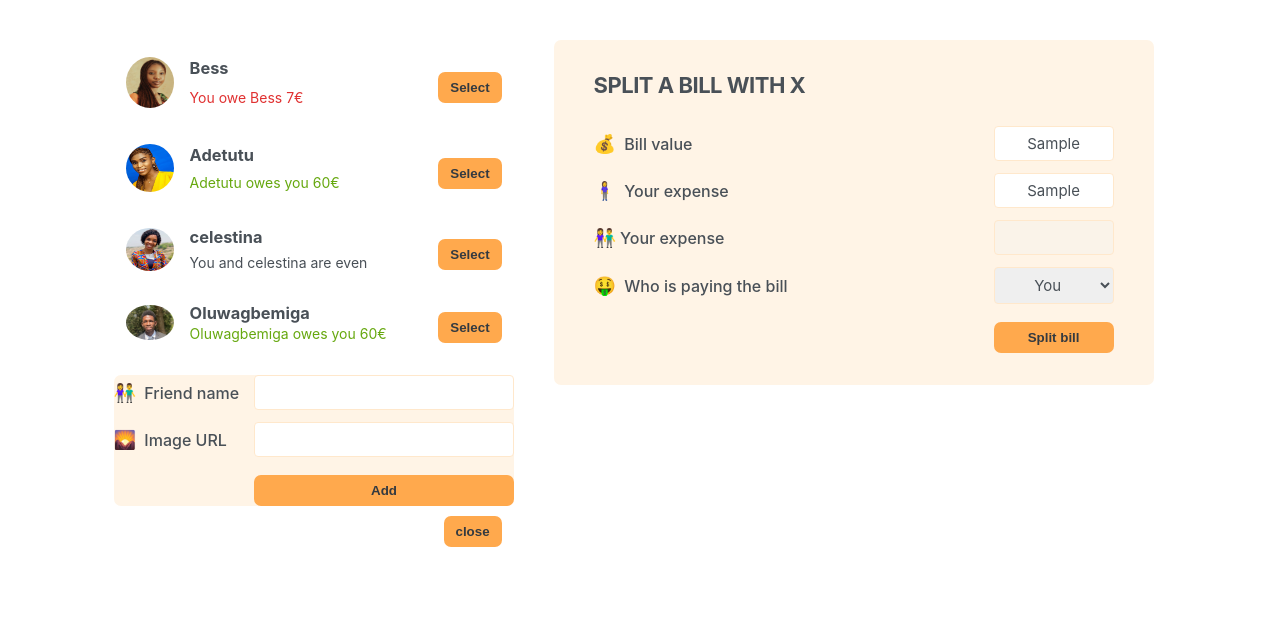
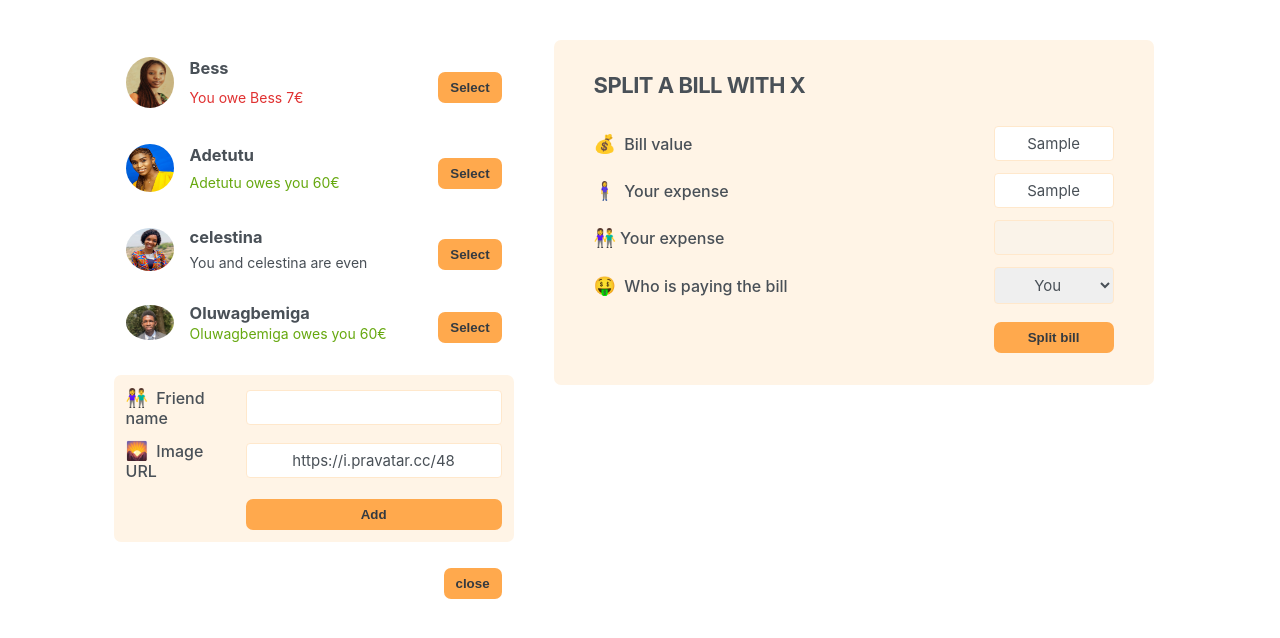
Before and after one commit to Gbangbolaoluwagbemiga/Eat-and-share, a React (Create React App) app: page / in a window 1280 px wide. Both pictures are taken after typing "Sample", "Sample" into the empty fields and a click on the button "Add Friend". Shown: the top 638 px of the page. Built offline with nearby package versions, Linux system fonts and the light colour scheme.

Commit message:
About to implement adding friends to the array

```diff
--- a/src/App.js
+++ b/src/App.js
@@ -96,13 +96,31 @@ function Friend({friend, selectedFriend}) {
 }
 
 function AddFriends() {
+  const [name, setName] = useState('');
+  const [img, setImg] = useState('https://i.pravatar.cc/48');
+
+  function handleSubmit(e) {
+    e.preventDefault();
+
+    if (!name || !img) return;
+    const id = crypto.randomUUID();
+    const newfriend = {
+      id,
+      name,
+      image: `${img}?=${id}`,
+      balance: 0,
+    };
+
+    setName('');
+    setImg('https://i.pravatar.cc/48'); // [...initialFriends, newfriend];
+  }
   return (
-    <form>
+    <form className="form-add-friend" onSubmit={handleSubmit}>
       <label>👫 Friend name</label>
-      <input type="text" />
+      <input type="text" value={name} onChange={e => setName(e.target.value)} />
 
       <label>🌄 Image URL</label>
-      <input type="text" />
+      <input type="text" value={img} onChange={e => setImg(e.target.value)} />
 
       <Button>Add</Button>
     </form>
```
